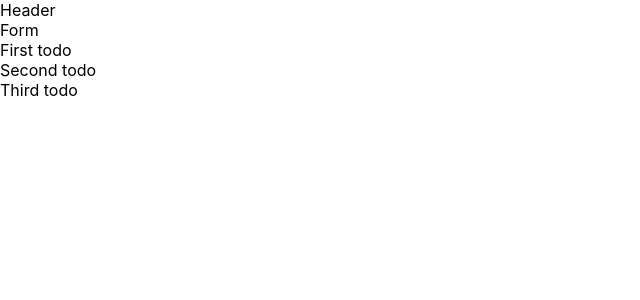
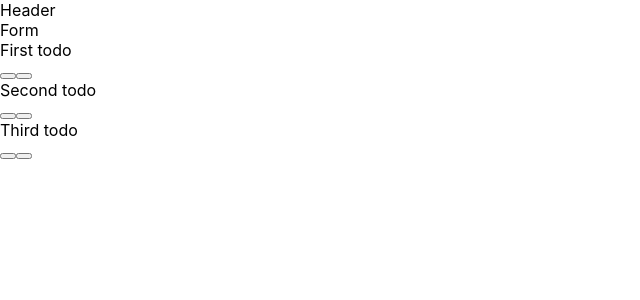
Before and after one commit to Vitalik9135eb2/toDoReact, a React (Create React App) app: page / in a window 1280 px wide. Shown: the top 300 px of the page, without its empty margins (0-640 px from the left). Built offline with nearby package versions, Linux system fonts and the light colour scheme.

Commit message:
20 minutes, add btn in todo list

```diff
--- a/package.json
+++ b/package.json
@@ -7,8 +7,10 @@
     "@testing-library/react": "^13.4.0",
     "@testing-library/user-event": "^13.5.0",
     "react": "^18.2.0",
+    "react-css-modules": "^4.7.11",
     "react-dom": "^18.2.0",
     "react-scripts": "5.0.1",
+    "sass": "^1.55.0",
     "web-vitals": "^2.1.4"
   },
   "scripts": {
--- a/src/App.js
+++ b/src/App.js
@@ -2,6 +2,7 @@ import React, { useState } from "react";
 import AddTodo from "./components/addTodo/AddTodo";
 import Header from "./components/headerTodo/Header";
 import ListTodo from "./components/listTodo.jsx/ListTodo";
+import s from "./_app.scss"
 
 const App = () => {
 
@@ -28,7 +29,7 @@ const App = () => {
   ]);
 
   return (
-    <div className="App">
+    <div className={s.wrap}>
       <Header/>
       <AddTodo/>
       <ListTodo todo={todo} setTodo={setTodo}/>
--- /dev/null
+++ b/src/_app.scss
@@ -0,0 +1,3 @@
+.wrap{
+    display: flex;
+}
--- a/src/components/listTodo.jsx/ListTodo.jsx
+++ b/src/components/listTodo.jsx/ListTodo.jsx
@@ -3,12 +3,30 @@ import React from "react";
 
 const ListTodo = ({ todo, setTodo }) => {
 
-    console.log(todo)
+    const deleteTodo = (id) => {
+        console.log("xyi" + id)
+        let newTodo = [...todo].filter(item => item.id != id)
+        setTodo(newTodo)
+
+    }
+
+
+    const statusTodo = (id) => {
+        console.log("status")
+    }
 
     return (
         <div className="">
             {
-                todo.map(item => <div>{item.title}</div>)
+                todo.map(item => (
+                <div key={item.id}>
+                    <div>{item.title}</div>
+                    <button onClick={() => deleteTodo(item.id)}></button>
+                    <button onClick={() => statusTodo(item.id)}></button>
+
+                </div>
+
+                ))
             }
         </div>
     )
```
Also changed, not shown: 1 other file (tests, documents, lock files or other folders).
